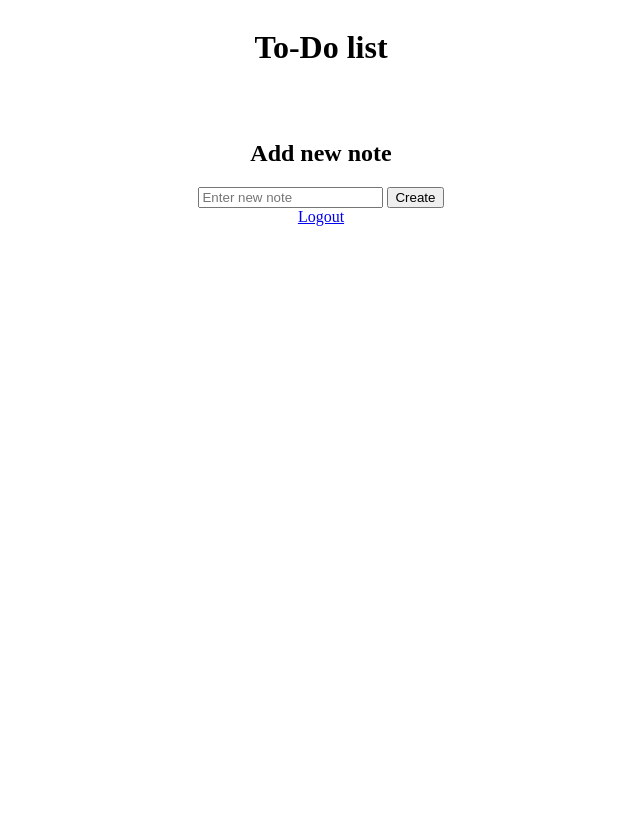
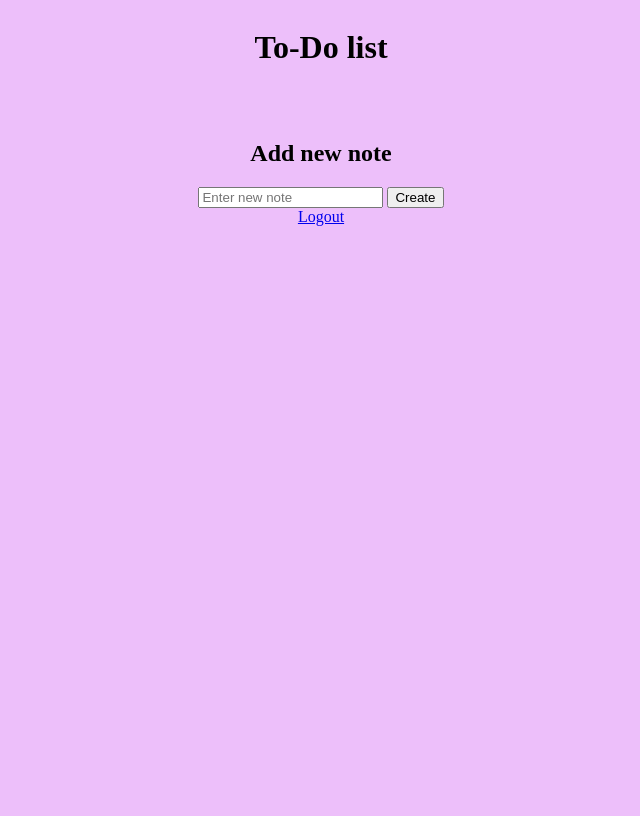
Before and after one commit to MariaGorelik/ToDoList_Flask_mySQL_Docker, a Flask app: template app/templates/index.html in a window 1280 px wide. Shown: the whole page, without its empty margins (319-959 px from the left). Run offline with Flask 3, Linux system fonts and the light colour scheme; the template is opened without the code that fills it, so the values that code supplies are empty.

Commit message:
Add colors to html files

```diff
--- a/app/templates/index.html
+++ b/app/templates/index.html
@@ -3,6 +3,9 @@
 <head>
 <title>To-Do list</title>
 <style>
+body {
+        background-color: #EDBFFA;
+    }
 .container {
   display: flex;
   align-items: center;
--- a/app/templates/login.html
+++ b/app/templates/login.html
@@ -3,6 +3,9 @@
 <head>
     <title>Sign in</title>
     <style>
+        body {
+            background-color: #FAF0BF;
+        }
         .container {
             display: flex;
             align-items: center;
--- a/app/templates/sign_up.html
+++ b/app/templates/sign_up.html
@@ -4,6 +4,9 @@
     <title>Sigh up</title>
     <title>Sigh up</title>
     <style>
+        body {
+            background-color: #FAF0BF;
+        }
         .container {
             display: flex;
             align-items: center;
```
Also changed, not shown: 2 other files.
